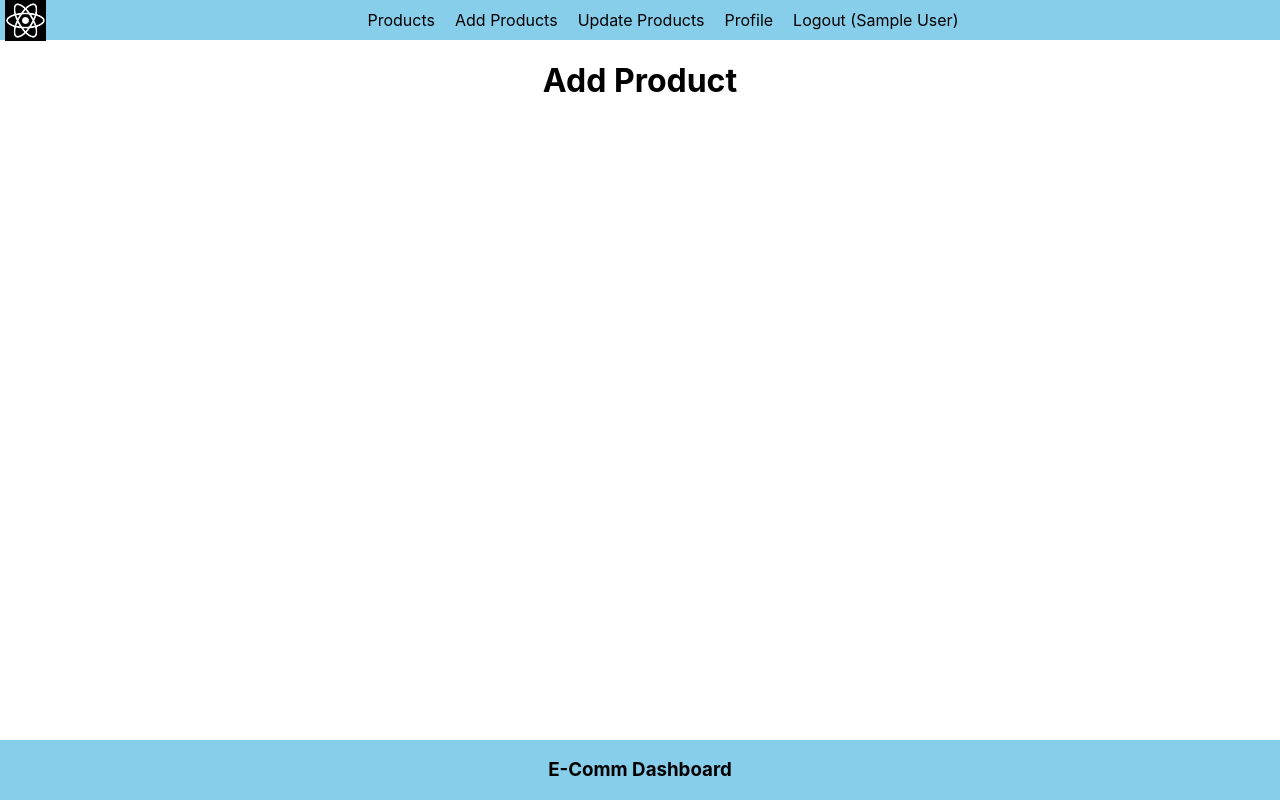
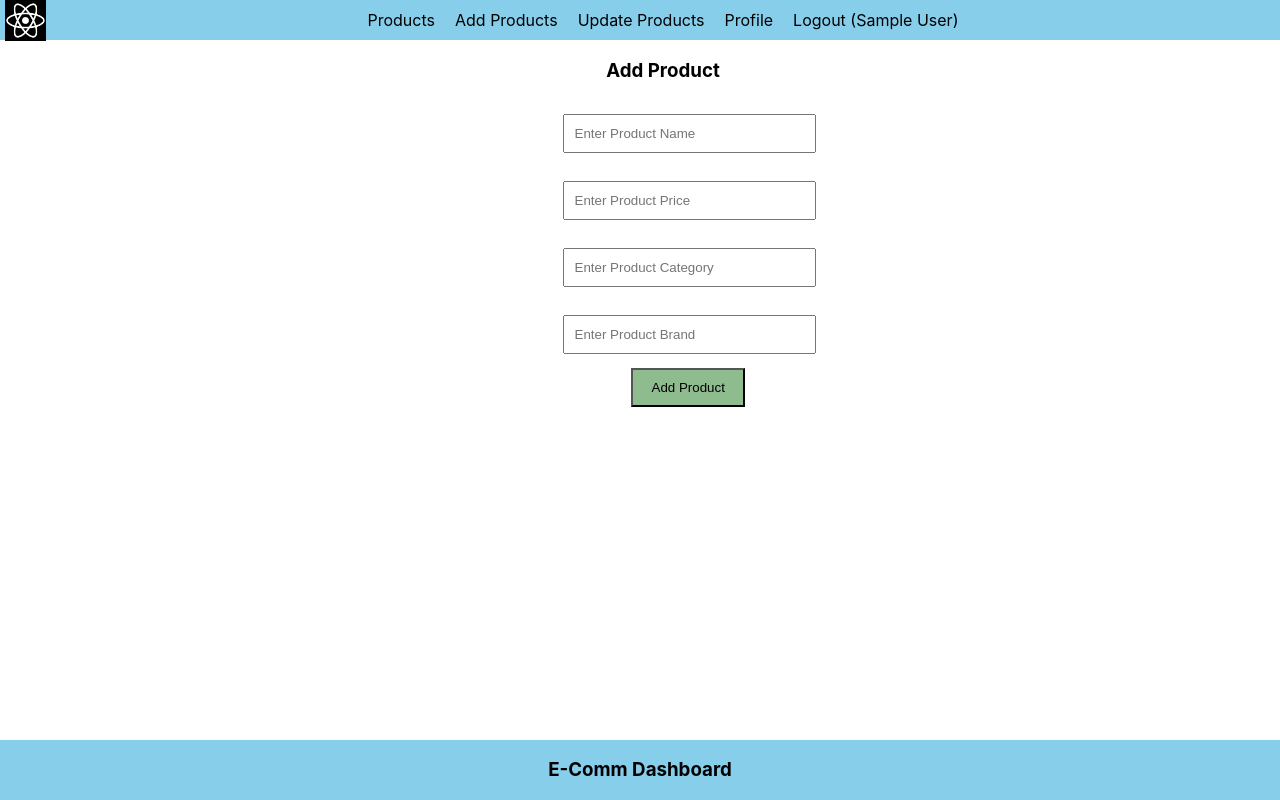
Before and after one commit to beingbhavna/react-nodejs-app, a React (Create React App) app: page /add in a window 1280 px wide. Built offline with nearby package versions, Linux system fonts and the light colour scheme; sample sign-in values are in the browser's storage.

Commit message:
create component and intergrate endpoint for add product!!

```diff
--- a/src/App.css
+++ b/src/App.css
@@ -69,7 +69,7 @@
   margin: 14px;
 }
 
-.register {
+.register, .product{
   display: inline-grid;
 }
 
--- a/src/App.js
+++ b/src/App.js
@@ -6,6 +6,7 @@ import { Routes, Route } from 'react-router-dom';
 import SignUp from './components/signup';
 import PrivateComponent  from './components/private-component'
 import Login from './components/login'
+import AddProduct from './components/add-product';
 function App() {
   return (
     <div className="App">
@@ -16,7 +17,7 @@ function App() {
 
           <Route element={<PrivateComponent />}>
             <Route path="" element={<h1>Product</h1>} ></Route>
-            <Route path="/add" element={<h1>Add Product</h1>} ></Route>
+            <Route path="/add" element={<AddProduct/>} ></Route>
             <Route path="/update" element={<h1>Update Product</h1>} ></Route>
             <Route path="/logout" element={<h1>Logout</h1>} ></Route>
             <Route path="/profile" element={<h1>Profile</h1>} ></Route>
--- /dev/null
+++ b/src/components/add-product.js
@@ -0,0 +1,29 @@
+import React from "react";
+
+const AddProduct = () => {
+    const [name, setName] = React.useState('');
+    const [price, setPrice] = React.useState('');
+    const [category, setCategory] = React.useState('');
+    const [brand, setBrand] = React.useState('');
+    const addProduct = async () => {
+        const userId = localStorage.getItem('user')._id;
+        let result = await fetch("http://localhost:5600/add-product", {
+            method: 'Post',
+            body: JSON.stringify({ name, price, category, brand, userId }),
+            headers: { 'Content-Type': 'application/json' }
+        });
+        result = await result.json();
+        console.log(result);
+    }
+    return (
+        <div className='product'>
+            <h3>Add Product</h3>
+            <input type="text" placeholder="Enter Product Name" onChange={(e) => { setName(e.target.value) }} value={name} className='inputBox' />
+            <input type="text" placeholder="Enter Product Price" onChange={(e) => { setPrice(e.target.value) }} value={price} className="inputBox" />
+            <input type="text" placeholder="Enter Product Category" onChange={(e) => { setCategory(e.target.value) }} value={category} className="inputBox" />
+            <input type="text" placeholder="Enter Product Brand" onChange={(e) => { setBrand(e.target.value) }} value={brand} className="inputBox" />
+            <button className="button" onClick={addProduct}>Add Product</button>
+        </div>
+    )
+}
+export default AddProduct;
```
